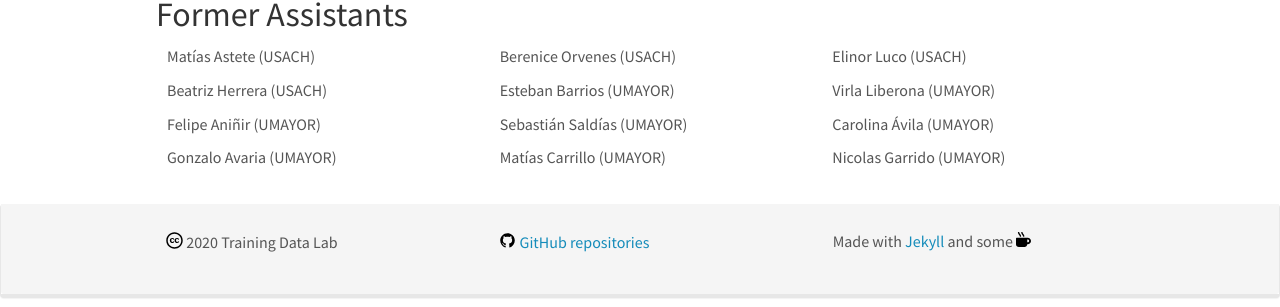
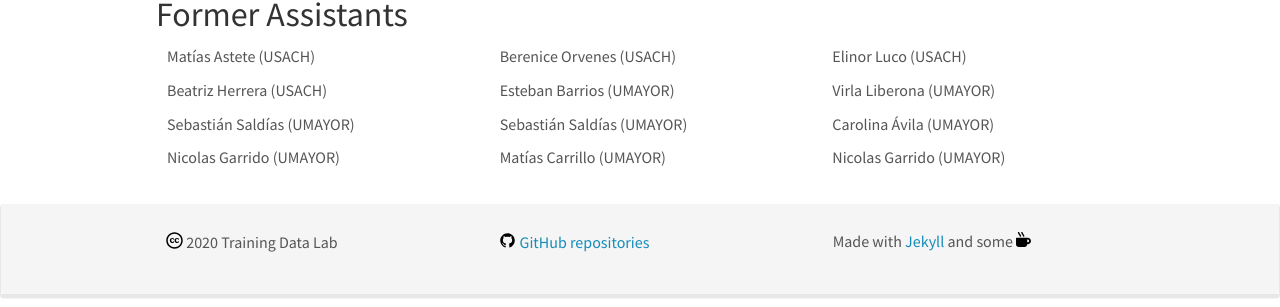
Before and after one commit to training-datalab/old-training-datalab.com, a Jekyll site: the page built from _pages/team.md, in a window 1280 px wide and 900 px high, scrolled down 527 px. Shown: the part 580-887 px from the top of the window. Built offline with Jekyll 4.4.1, drawn with Linux system fonts in a browser that asks for light colours; nearby versions of some CDN libraries.

Commit message:
Update assistants1.yml

```diff
--- a/_data/assistants1.yml
+++ b/_data/assistants1.yml
@@ -1,4 +1,4 @@
 - name: Matías Astete (USACH)
 - name: Beatriz Herrera (USACH)
-- name: Felipe Aniñir (UMAYOR)
-- name: Gonzalo Avaria (UMAYOR)
+- name: Sebastián Saldías (UMAYOR)
+- name: Nicolas Garrido (UMAYOR)
```
